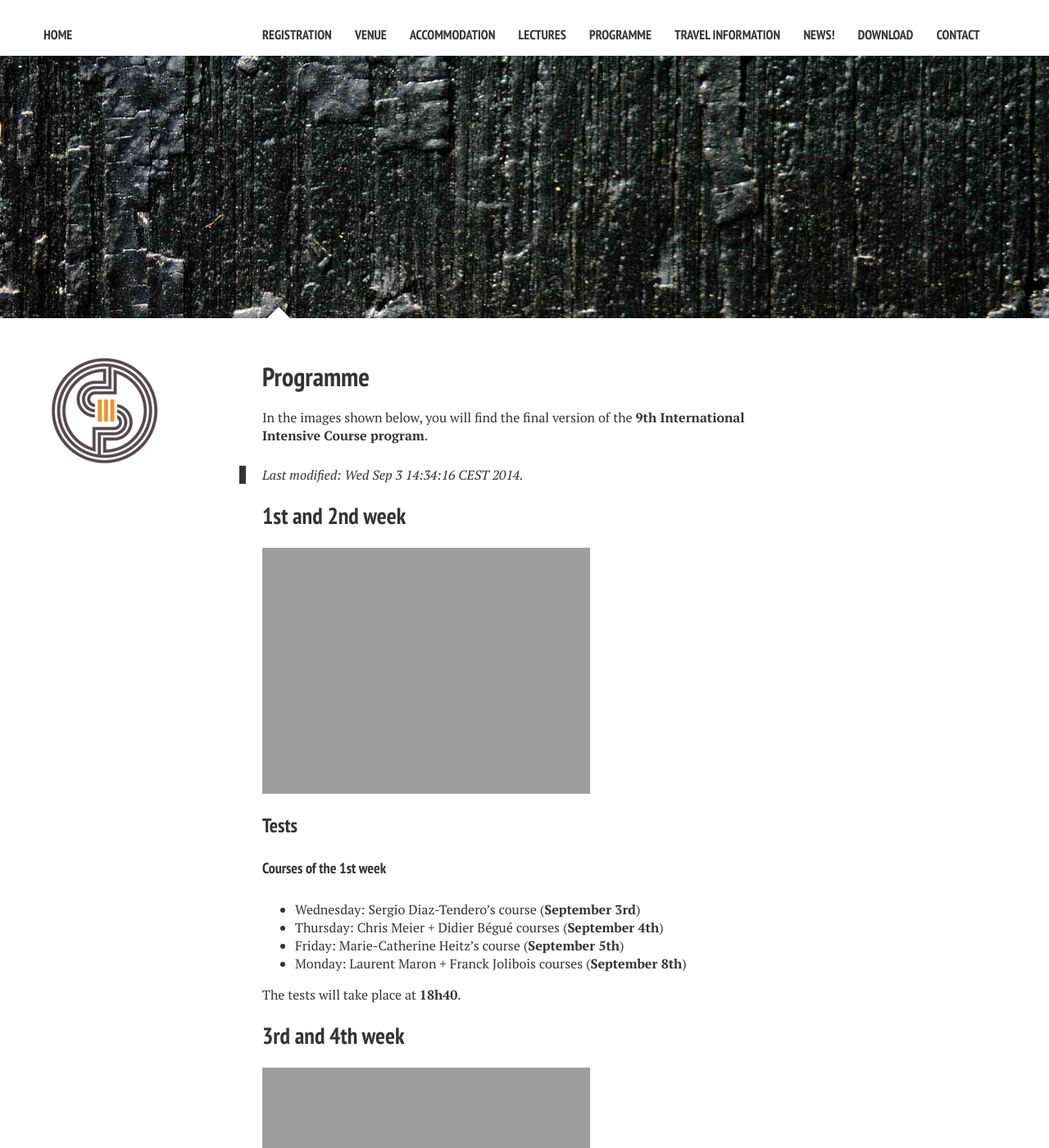
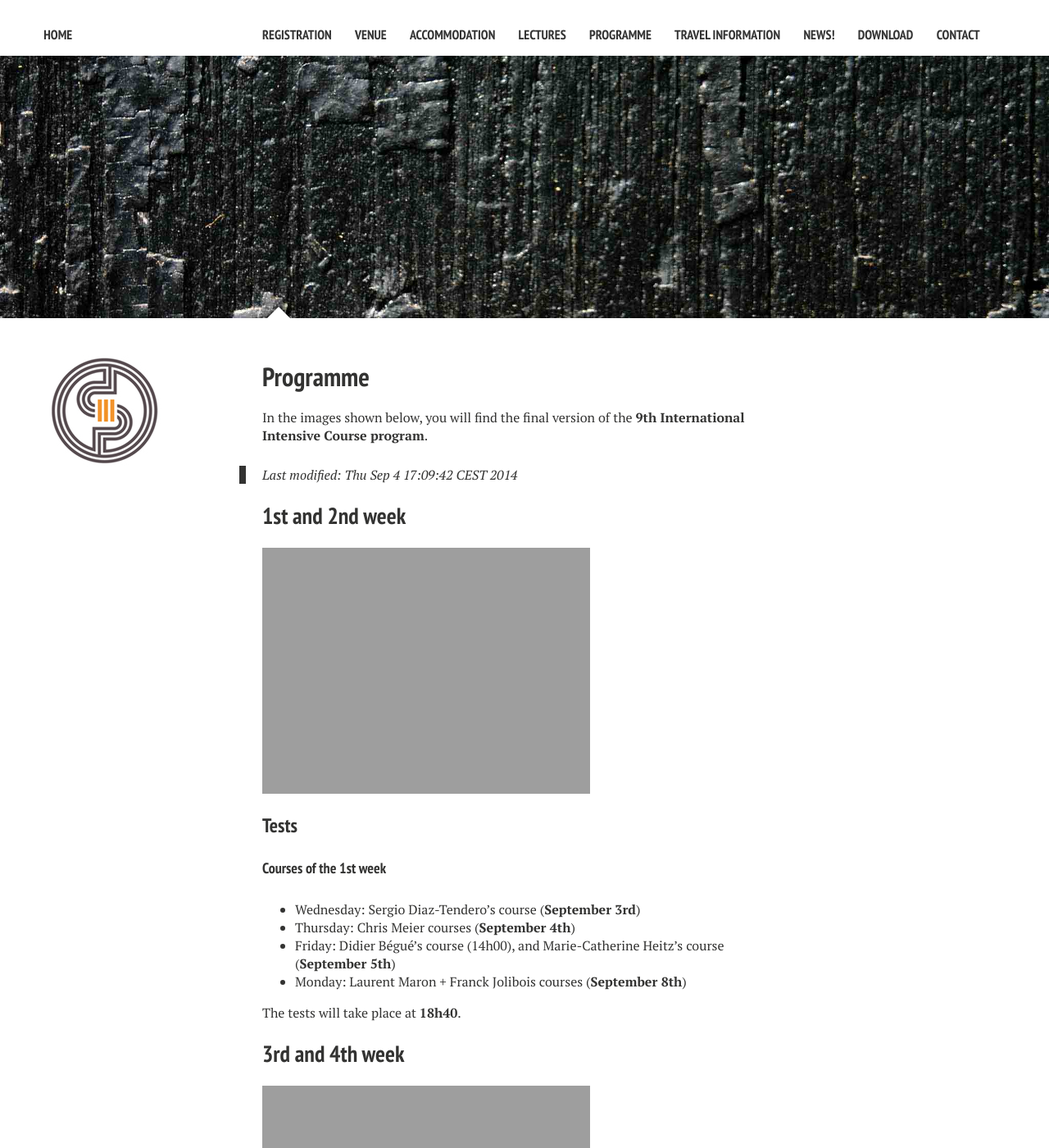
Before and after one commit to muammar/intcourse, a Jekyll site: the page built from programme/index.md, in a window 1280 px wide and 1400 px high. Shown: the whole window at 82% size. Built offline with Jekyll 4.4.1, drawn with Linux system fonts in a browser that asks for light colours; nearby versions of some CDN libraries.

Commit message:
Exam schedule for tomorrow changed

```diff
--- a/programme/index.md
+++ b/programme/index.md
@@ -11,7 +11,7 @@ image:
 ---
 In the images shown below, you will find the final version of the **9th International Intensive Course program**.
 
-> Last modified: Wed Sep  3 14:34:16 CEST 2014.
+> Last modified: Thu Sep  4 17:09:42 CEST 2014
 
 ## 1st and 2nd week
 ![First and Second week]({{ site.url }}/files/program1-2w.png )
@@ -21,8 +21,8 @@ In the images shown below, you will find the final version of the **9th Internat
 #### Courses of the 1st week
 
 * Wednesday: Sergio Diaz-Tendero's course (**September 3rd**)
-* Thursday: Chris Meier + Didier Bégué courses (**September 4th**)
-* Friday: Marie-Catherine Heitz's course (**September 5th**)
+* Thursday: Chris Meier courses (**September 4th**)
+* Friday: Didier Bégué's course (14h00), and Marie-Catherine Heitz's course (**September 5th**)
 * Monday: Laurent Maron + Franck Jolibois courses (**September 8th**)
 
 
```
